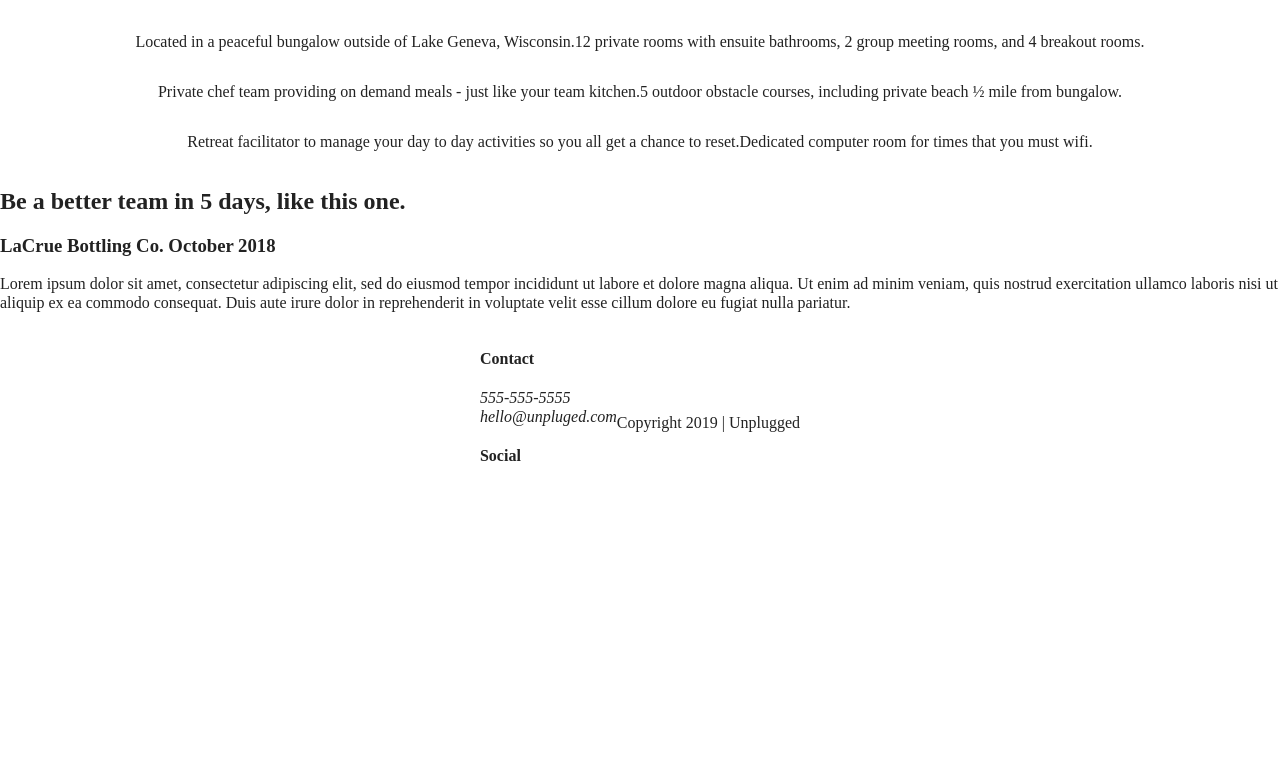
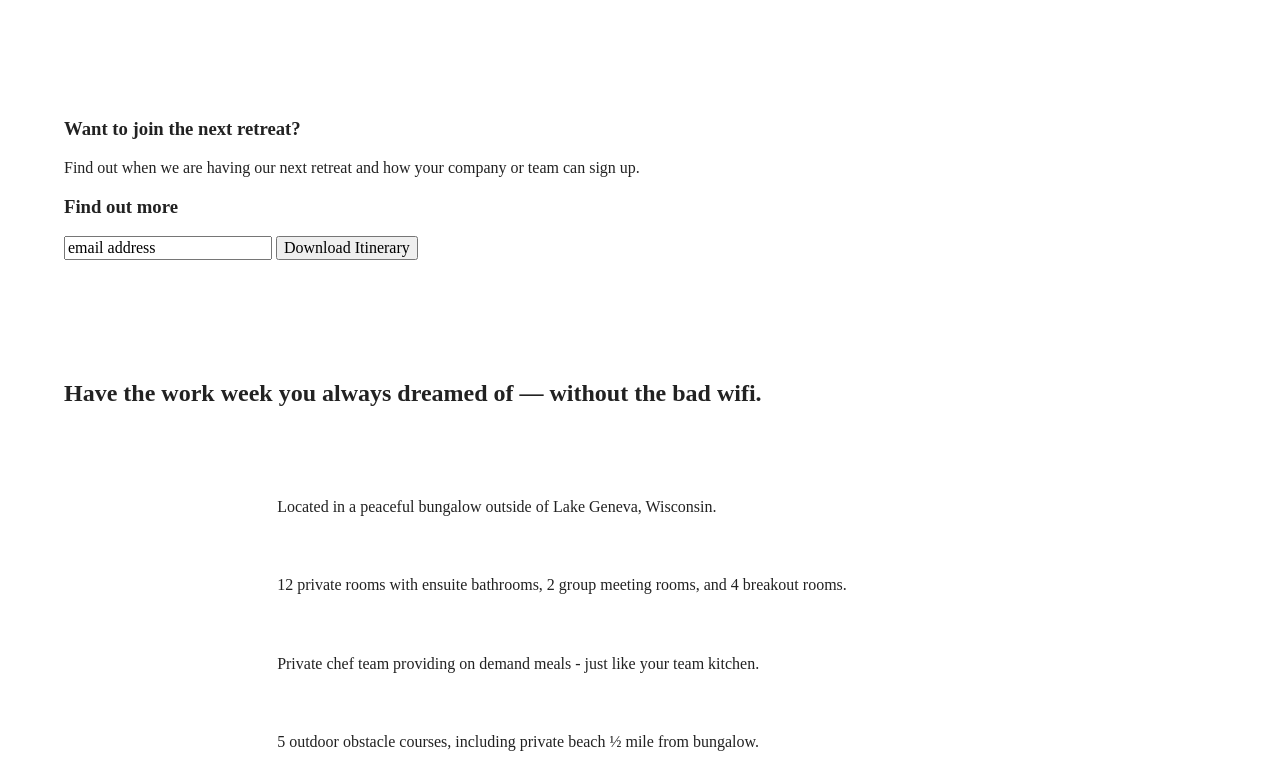
Before and after one commit to zackrhodes86/a-new-responsive-site, a website built with Parcel: page index.html in a window 1280 px wide. Shown: the part 361-1144 px from the top of the page. Before the commit the page ends 880 px from the top, so only its background shows below. Built offline with nearby package versions, Linux system fonts and the light colour scheme.

Commit message:
Updated css layout for main page

```diff
--- a/css/main.css
+++ b/css/main.css
@@ -87,6 +87,10 @@ textarea {
    Author's custom styles
    ========================================================================== */
 
+   .content-wrapper {
+     width: 90%;
+     margin: 50px 0;
+   }
 
 /* ------------- Base Header - Footer Styles ----------- */
 
@@ -100,16 +104,28 @@ footer {
 
 }
 
+header {
+  padding: 15px 0;
+}
+
 header .content-wrapepr {
   display: flex;
+  margin: 0;
   justify-content: center;
   align-items: center;
   flex-flow: row wrap;
 
 }
 
+.header-divider {
+  width: 100%;
+  height: 1px;
+  margin: 10px 0 20px 0;
+}
+
 
 header nav {
+  width: 60%;
   display: flex;
   justify-content: space-around;
   align-items: center;
@@ -119,8 +135,28 @@ header nav {
 
 
 header nav ul {
+  width: 100%;
   display: flex;
   justify-content: space-around;
+}
+
+footer {
+  flex-direction: column;
+}
+
+footer p {
+    margin: 0;
+
+}
+
+footer .content-wrapper {
+    width: 55%;
+    margin: 50px 0;
+}
+
+footer .contact {
+    width: 55%;
+    margin: 50px 0;
 }
 
 
@@ -137,6 +173,12 @@ justify-content: center;
 align-items: center;
 
 }
+
+footer .copyright {
+  margin: 20px 0;
+}
+
+
 
 
 /* ------------- Mobile Styles - Homepage ----------- */
@@ -163,6 +205,20 @@ aside {
   flex-flow: row wrap;
 }
 
+
+.features h2 {
+  margin-bottom: 60px;
+}
+
+.features article {
+  width: 63%;
+  margin: 30px 0;
+}
+
+.features p {
+margin: 0;
+}
+
 .features .features-items {
   display: flex;
   justify-content: center;
@@ -176,6 +232,15 @@ aside {
   display: flex;
   justify-content: center;
   flex-flow: row wrap;
+}
+
+.reviews h2 {
+  margin-bottom: 40px;
+}
+
+.reviews h3 {
+  width: 55%;
+  margin: 20px 0;
 }
 
 
@@ -197,6 +262,9 @@ aside {
     flex-flow: row wrap;
 }
 
+.contact-content p {
+  margin: 0;
+}
 
 /* ------------- Mobile Styles - FAQ ----------- */
 .faq {
@@ -214,7 +282,13 @@ aside {
 
 }
 
+.faq h2 {
+  margin-bottom: 40px;
+}
 
+.faq-content {
+  margin-bottom: 50px;
+}
 
 
 
--- a/index.html
+++ b/index.html
@@ -80,35 +80,35 @@
           <p class="fontawesome-icon">
           </p>
           <p class="features-item-description">
-            Located in a peaceful bungalow outside of Lake Geneva, Wisconsin.
+            Located in a peaceful bungalow outside of Lake Geneva, Wisconsin.&nbsp;
           </p>
         </article>
         <article>
           <p class="fontawesome-icon">
           </p>
           <p class="features-item-description">
-            12 private rooms with ensuite bathrooms, 2 group meeting rooms, and 4 breakout rooms.
+            12 private rooms with ensuite bathrooms, 2 group meeting rooms, and 4 breakout rooms.&nbsp;
           </p>
         </article>
         <article>
           <p class="fontawesome-icon">
           </p>
           <p class="features-item-description">
-            Private chef team providing on demand meals - just like your team kitchen.
+            Private chef team providing on demand meals - just like your team kitchen.&nbsp;
           </p>
         </article>
         <article>
           <p class="fontawesome-icon">
           </p>
           <p class="features-item-description">
-            5 outdoor obstacle courses, including private beach ½ mile from bungalow.
+            5 outdoor obstacle courses, including private beach ½ mile from bungalow.&nbsp;
           </p>
         </article>
         <article>
           <p class="fontawesome-icon">
           </p>
           <p class="features-item-description">
-            Retreat facilitator to manage your day to day activities so you all get a chance to reset.
+            Retreat facilitator to manage your day to day activities so you all get a chance to reset.&nbsp;
           </p>
         </article>
         <article>
```
